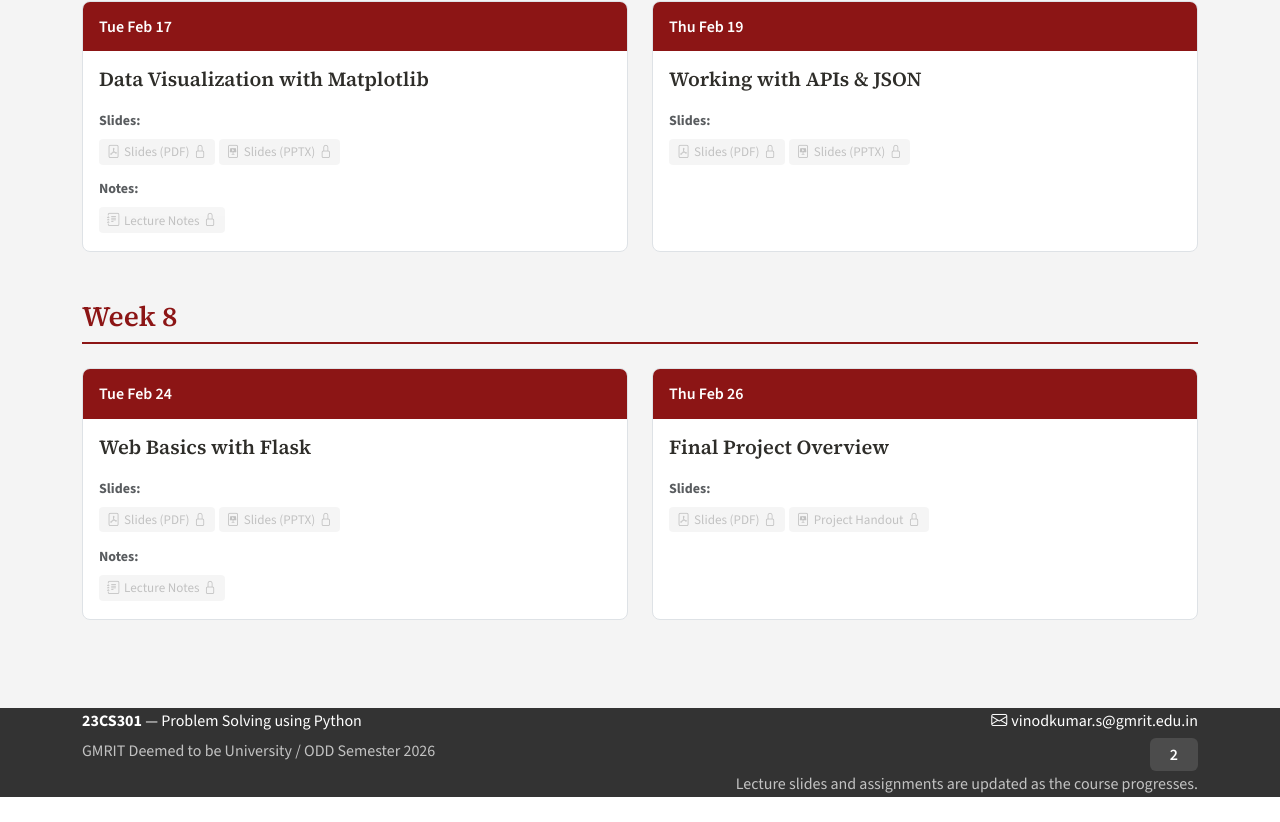
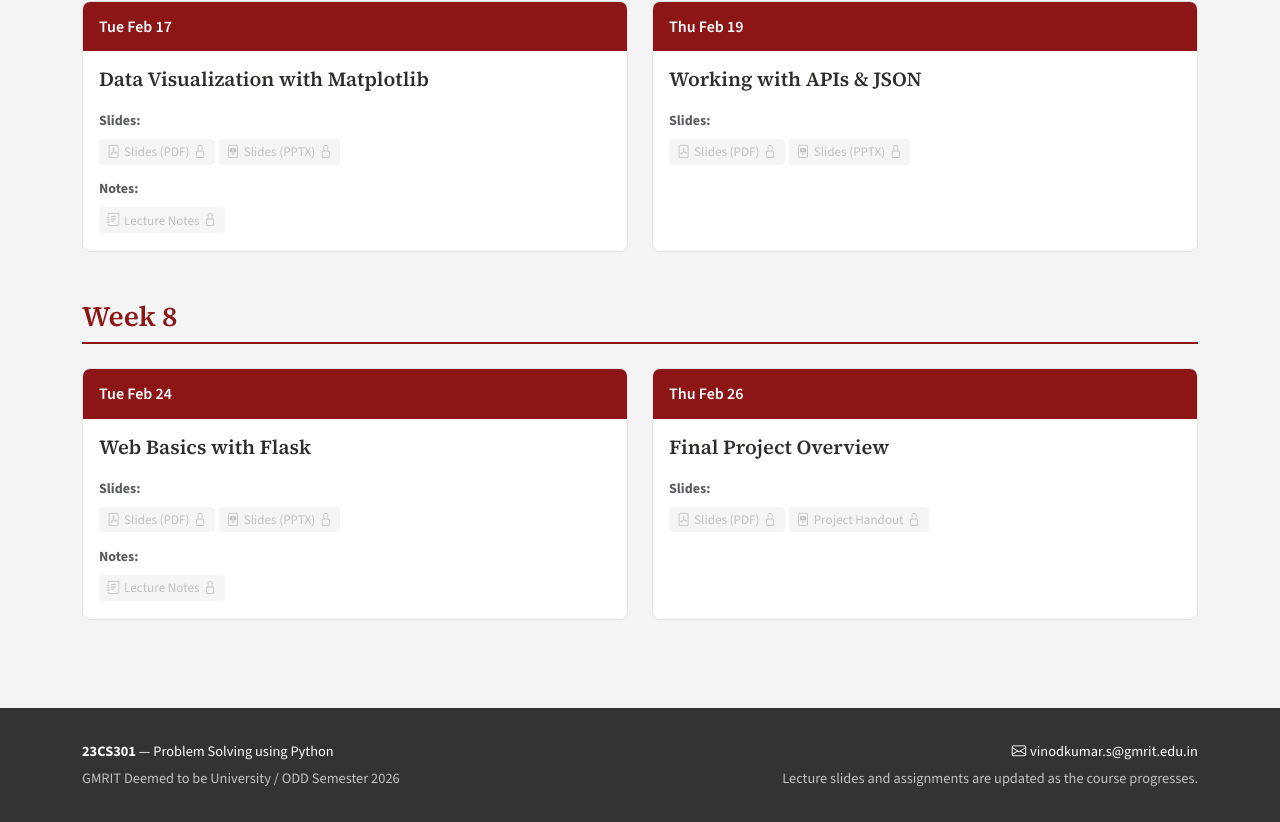
Before and after one commit to vinod3339/Python-Website, a React (Vite) app in the folder course-portal/: page /slides in a window 1280 px wide. Shown: the part 2833-3655 px from the top of the page. Before the commit the page ends 3630 px from the top, so only its background shows below. Built offline with nearby package versions, Linux system fonts and the light colour scheme.

Commit message:
Add Python Case Based Examples and update resource handling in Assignments and Schedule components

```diff
--- a/course-portal/src/components/CourseFooter.jsx
+++ b/course-portal/src/components/CourseFooter.jsx
@@ -1,19 +1,9 @@
-import { useEffect, useState } from 'react'
 import { Container, Row, Col } from 'react-bootstrap'
 import { courseInfo } from '../data/courseData'
 
 export default function CourseFooter() {
-  const [visitorCount, setVisitorCount] = useState(0)
-
-  useEffect(() => {
-    const storedCount = Number(localStorage.getItem('courseFooterVisitorCount') || 0)
-    const nextCount = storedCount + 1
-    localStorage.setItem('courseFooterVisitorCount', String(nextCount))
-    setVisitorCount(nextCount)
-  }, [])
-
   return (
-    <footer clssName="course-footer" style={{ backgroundColor: 'rgba(0, 0, 0, 0.8)', color: 'white' }}>
+    <footer className="course-footer" style={{ backgroundColor: 'rgba(0, 0, 0, 0.8)', color: 'white' }}>
       <Container>
         <Row>
           <Col md={6}>
@@ -30,21 +20,6 @@ export default function CourseFooter() {
                 vinodkumar.s@gmrit.edu.in
               </a>
             </p>
-            <p className="mb-0">
-              <span
-                className="d-inline-block px-3 py-1 rounded"
-                style={{
-                  backgroundColor: 'rgba(255, 255, 255, 0.12)',
-                  color: 'white',
-                  fontWeight: 600,
-                  letterSpacing: '0.03em',
-                  minWidth: '3rem',
-                  textAlign: 'center',
-                }}
-              >
-                {visitorCount.toLocaleString()}
-              </span>
-            </p>
             <p className="mb-0" style={{ color: 'rgba(255, 255, 255, 0.7)' }}>
               Lecture slides and assignments are updated as the course progresses.
             </p>
--- a/course-portal/src/components/ScheduleTable.jsx
+++ b/course-portal/src/components/ScheduleTable.jsx
@@ -1,28 +1,28 @@
 import { Fragment } from 'react'
 import { Table } from 'react-bootstrap'
-import { schedule, scheduleSpreadsheet } from '../data/courseData'
+import { schedule } from '../data/courseData'
 
 function MaterialLinks({ materials }) {
   if (!materials?.length) return null
   return (
     <>
       {materials.map((m) => {
-        const isExternal = m.url.startsWith('http')
+        const isExternal = m.url?.startsWith('http') ?? false
         const isDownloadable =
           !isExternal && (m.download || m.type === 'ppt' || m.type === 'pdf')
         return (
           <a
             key={m.label}
-            href={m.url}
+            href={m.url || '#'}
             className={`material-link${m.type === 'colab' ? ' assignment' : ''}`}
-            {...(isDownloadable && m.url !== '#'
+            {...(isDownloadable && m.url && m.url !== '#'
               ? { download: m.download || `${m.label}.pptx` }
               : {})}
             {...(isExternal ? { target: '_blank', rel: 'noopener noreferrer' } : {})}
           >
             [{m.label}]
             {m.type === 'excel' && <i className="bi bi-file-earmark-excel ms-1" title="Excel" />}
-            {isDownloadable && m.url !== '#' && (
+            {isDownloadable && m.url && m.url !== '#' && (
               <i className="bi bi-download ms-1" title="Download" />
             )}
           </a>
@@ -73,19 +73,6 @@ export default function ScheduleTable() {
           </tr>
         </thead>
         <tbody>
-          <tr>
-            <td colSpan={5}>
-              <a
-                href={scheduleSpreadsheet.url}
-                className="material-link"
-                target="_blank"
-                rel="noopener noreferrer"
-              >
-                <i className="bi bi-file-earmark-excel me-1" />
-                [{scheduleSpreadsheet.label}]
-              </a>
-            </td>
-          </tr>
           {schedule.map((item, index) => {
             if (item.entries) {
               return (
@@ -99,8 +86,8 @@ export default function ScheduleTable() {
                     </tr>
                   )}
                   {item.entries.map((entry) => (
-                    <tr key={`${item.week}-${entry.date}`}>
-                      <td>{entry.date}</td>
+                    <tr key={`${item.week}-${entry.date || entry.Date}`}>
+                      <td>{entry.date || entry.Date}</td>
                       <td>{entry.description}</td>
                       <td>
                         <MaterialLinks materials={entry.materials} />
@@ -117,9 +104,10 @@ export default function ScheduleTable() {
               )
             }
 
+            const itemDate = item.date || item.Date || ''
             return (
-              <tr key={`entry-${index}-${item.date}`}>
-                <td>{item.date}</td>
+              <tr key={`entry-${index}-${itemDate}`}>
+                <td>{itemDate}</td>
                 <td>{item.description}</td>
                 <td>
                   <MaterialLinks materials={item.materials} />
--- a/course-portal/src/data/courseData.js
+++ b/course-portal/src/data/courseData.js
@@ -47,11 +47,12 @@ export const materials = {
     filename: 'Week - 2 Lab Task.pdf',
     url: `${baseUrl}materials/Assignments/Week - 2 Lab Task.pdf`,
   },
-}
+  pythoncasebasedexamples: {
+    label: 'Python Case Based Examples',
+    filename: 'python_case_based_examples.pdf',
+    url: `${baseUrl}materials/Assignments/python_case_based_examples.pdf`,
+  },
 
-export const scheduleSpreadsheet = {
-  label: 'Course Schedule (Excel)',
-  url: 'https://gmredu-my.sharepoint.com/:x:/g/personal/vinodkumar_s_gmrit_edu_in/IQCAalG9fUImRKdqNK8OHBzaAecux0GFH-5AEyljcpaskjY?e=k8Z9C9',
 }
 
 export const courseInfo = {
@@ -100,7 +101,7 @@ export const courseInfo = {
 export const schedule = [
   {
     week: 1,
-    Date: 'Tue Jan 6',
+    date: 'Tue Jan 6',
     description: 'Think Like a Programmer',
     materials: [
       {
@@ -114,7 +115,7 @@ export const schedule = [
     deadlines: [],
   },
   {
-    Date : 'Tue Jan 13',
+    date: 'Tue Jan 13',
     description: 'C and Python',
     materials: [
       {
@@ -128,7 +129,7 @@ export const schedule = [
     deadlines: [{ label: 'PA 0 due', type: 'assignment' }],
   },
   {
-    Date: 'Tue Jan 20',
+    date: 'Tue Jan 20',
     description: 'Identifiers, Statements, Variables, and Keywords',
     materials: [
       { label : 'slides',
@@ -141,7 +142,7 @@ export const schedule = [
     deadlines: [],
   },
   {
-    Date: 'Tue Jan 27',
+    date: 'Tue Jan 27',
     description: 'Input/Output, Command Line Arguments, and Basic Syntax',
     materials: [
       {
@@ -155,7 +156,7 @@ export const schedule = [
     deadlines: [],
   },
   {
-    Date: 'Aug 1',
+    date: 'Aug 1',
     description: 'Data types',
     materials: [
       {
@@ -169,7 +170,7 @@ export const schedule = [
     deadlines: [],
   },
   {
-    Date: 'Aug 1',
+    date: 'Aug 1',
     description: 'operators',
     materials: [
       {
@@ -239,24 +240,28 @@ export const assignments = [
         url: materials.week2LabTask.url,
         download: materials.week2LabTask.filename,
         icon: 'file-pdf' },
+        { label: 'Python Case Based Examples (PDF)',
+        type: 'pdf',
+        url: materials.pythoncasebasedexamples.url,
+        download: materials.pythoncasebasedexamples.filename,
+        icon: 'file-pdf' },
     ],
     topics: ['integers', 'floats', 'strings', 'lists', 'tuples', 'dictionaries', 'operators'],
   },
   {
     id: 'pa3',
     number: 3,
-    title: 'Object-Oriented Programming',
-    dueDate: 'Tue Feb 10, 5:00 PM',
-    released: 'Fri Jan 30',
-    points: 100,
+    title: 'Object Oriented Programming',
+    dueDate: 'Sat Aug 1, 12:00 PM',
+    released: 'Tue Aug 3',
+    points: 50,
     description:
-      'Design a class hierarchy for a library management system. Implement Book, Member, and Library classes with appropriate methods and inheritance.',
+      'Object Oriented Programming',
     resources: [
       { label: 'Starter Code', url: '#', icon: 'code-slash' },
-      { label: 'Handout (PDF)', url: '#', icon: 'file-pdf' },
-      { label: 'UML Diagram', url: '#', icon: 'diagram-3' },
+
     ],
-    topics: ['classes', 'inheritance', '__init__', 'methods'],
+    topics: ['integers', 'floats', 'strings', 'lists', 'tuples', 'dictionaries', 'operators'],
   },
   {
     id: 'pa4',
--- a/course-portal/src/pages/Assignments.jsx
+++ b/course-portal/src/pages/Assignments.jsx
@@ -56,16 +56,26 @@ export default function Assignments() {
                     <span className="due-date">{pa.dueDate}</span>
                   </div>
                   <div>
-                    {pa.resources.map((r) => (
+                    {pa.resources.map((r) => {
+                      const isExternal = r.url?.startsWith('http') ?? false
+                      const isDownloadable = !isExternal && r.url && r.url !== '#'
+                      return (
                         <a
                           key={r.label}
                           href={r.url}
-                        className="material-link d-inline-block mb-1"
+                          className="material-link d-inline-block mb-1 me-2"
+                          {...(isDownloadable
+                            ? { download: r.download || true, target: '_blank', rel: 'noopener noreferrer' }
+                            : isExternal
+                              ? { target: '_blank', rel: 'noopener noreferrer' }
+                              : {})}
                         >
                           <i className={`bi bi-${r.icon} me-1`} />
                           {r.label}
+                          {isDownloadable && <i className="bi bi-download ms-1" title="Download" />}
                         </a>
-                    ))}
+                      )
+                    })}
                   </div>
                 </Col>
               </Row>
```
Also changed, not shown: 1 other file (tests, documents, lock files or other folders). Lines whose indentation alone changed are shown as unchanged.
